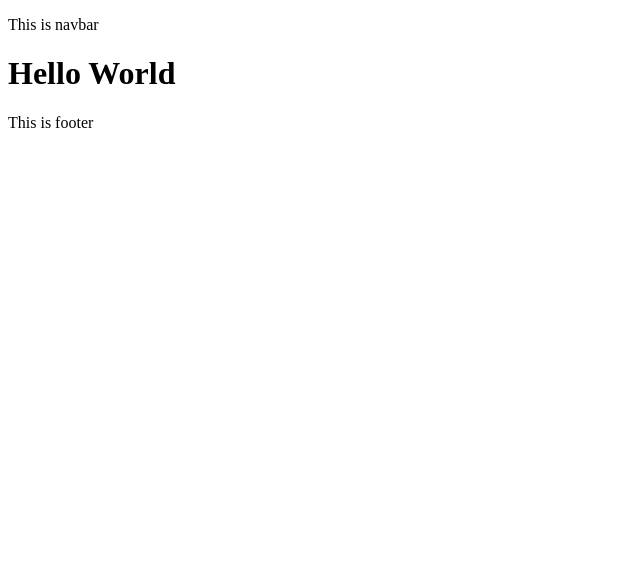
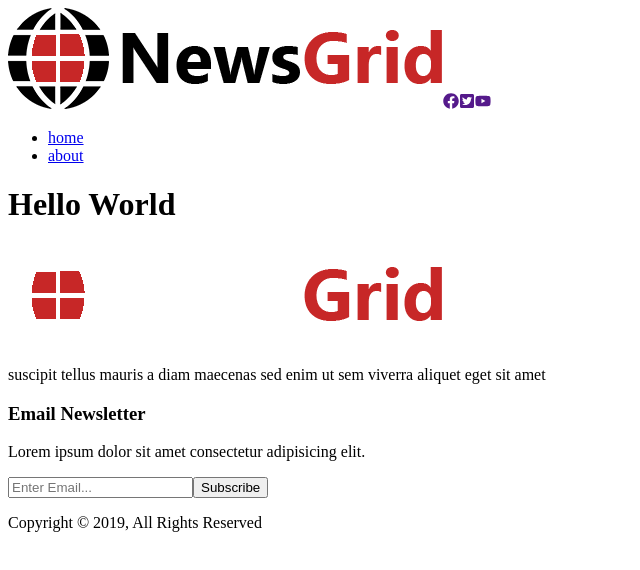
Before and after one commit to zbyszrom/newsgrid, a Gatsby site: page / in a window 1280 px wide. Shown: the whole page, without its empty margins (0-640 px from the left). Built offline with nearby package versions, Linux system fonts and the light colour scheme; Gatsby itself is replaced by a stand-in of ours.

Commit message:
navbar & footer jsx

```diff
--- /dev/null
+++ b/gatsby-browser.js
@@ -0,0 +1 @@
+import "./src/styles/global.css"
--- a/gatsby-config.js
+++ b/gatsby-config.js
@@ -5,5 +5,21 @@
  */
 
 module.exports = {
-  /* Your site config here */
+  siteMetadata: {
+    title: `Gatsby Newsgrid`,
+    description: `Kick off your next, great Gatsby project`,
+    author: `zbyszrom`,
+  },
+  plugins: [
+    {
+      resolve: `gatsby-source-filesystem`,
+      options: {
+        name: `images`,
+        path: `${__dirname}/src/images`,
+      },
+    },
+    `gatsby-transformer-sharp`,
+    `gatsby-plugin-sharp`,
+    `gatsby-transformer-remark`,
+  ]
 }
--- a/src/components/footer.js
+++ b/src/components/footer.js
@@ -1,9 +1,29 @@
 import React from 'react'
+import logo from '../images/logo_light.png'
 
 
 const Footer = ()=> {
     return(
-       <p>This is footer</p>
+        <footer>
+            <div>
+            <img src= {logo} alt="NewsGrid"></img>
+            </div>
+            <p>suscipit tellus mauris a diam maecenas sed enim ut sem viverra aliquet eget sit amet</p>
+        <div>
+            <h3>Email Newsletter</h3>
+            <p>Lorem ipsum dolor sit amet consectetur adipisicing elit.</p>
+          <form>
+          <input type="email" placeholder="Enter Email..."/>
+          <input type="submit" value="Subscribe" class="btn btn-primary"/>
+          </form>
+        </div>
+        <div>
+        <p>
+          Copyright &copy; 2019, All Rights Reserved
+        </p>
+      </div>
+        </footer>
+
     )
 }
 export default Footer
--- a/src/components/layout.js
+++ b/src/components/layout.js
@@ -1,6 +1,7 @@
 import React from 'react'
 import Navbar from './navbar'
 import Footer from './footer'
+import "../styles/layout.css"
 
 const Layout = ({children})=> {
     return(
--- a/src/components/navbar.js
+++ b/src/components/navbar.js
@@ -1,9 +1,22 @@
 import React from 'react'
+import {Link} from 'gatsby'
+import {FaFacebook, FaTwitterSquare, FaYoutube } from "react-icons/fa"
+import logo from '../images/logo.png'
 
 
 const Navbar = ()=> {
     return(
-       <p>This is navbar</p>
+        <nav>
+            <img src= {logo} alt="NewsGrid"></img>
+            <a href="" target="_blank" rel="noopener noreferrer"><FaFacebook /></a>
+            <a href="" target="_blank" rel="noopener noreferrer"><FaTwitterSquare /></a>
+            <a href="" target="_blank" rel="noopener noreferrer"><FaYoutube /></a>
+
+       <ul>
+           <li><Link to = '/'>home</Link></li>
+           <li><Link to ='/about'>about</Link></li>
+       </ul>
+       </nav>
     )
 }
 export default Navbar
```
Also changed, not shown: package.json (+9 -1 lines), src/images/icon.png (added), src/images/logo.png (added), src/images/logo_light.png (added), src/styles/global.css (added), src/styles/layout.css (added), 1 other file.
